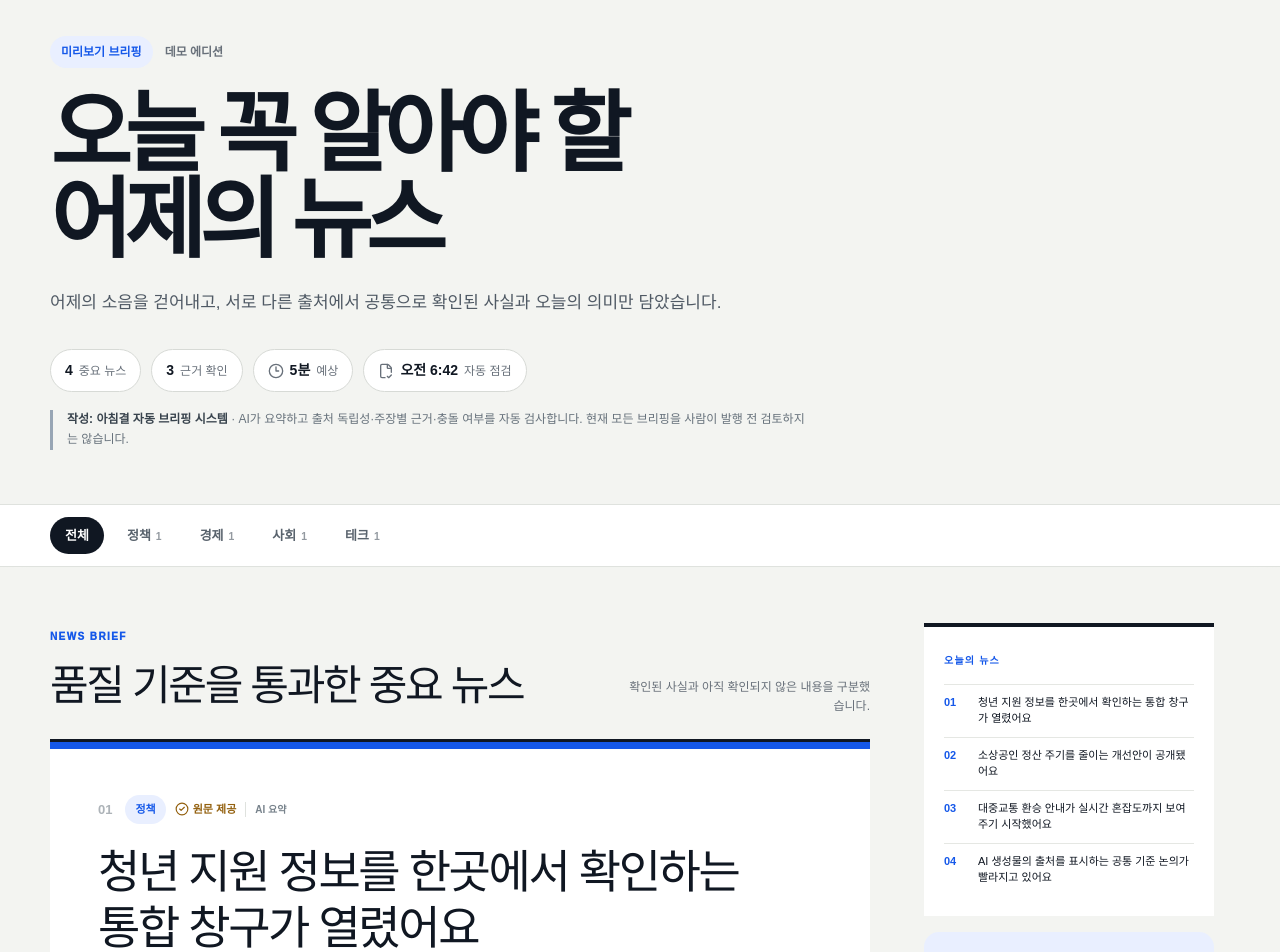
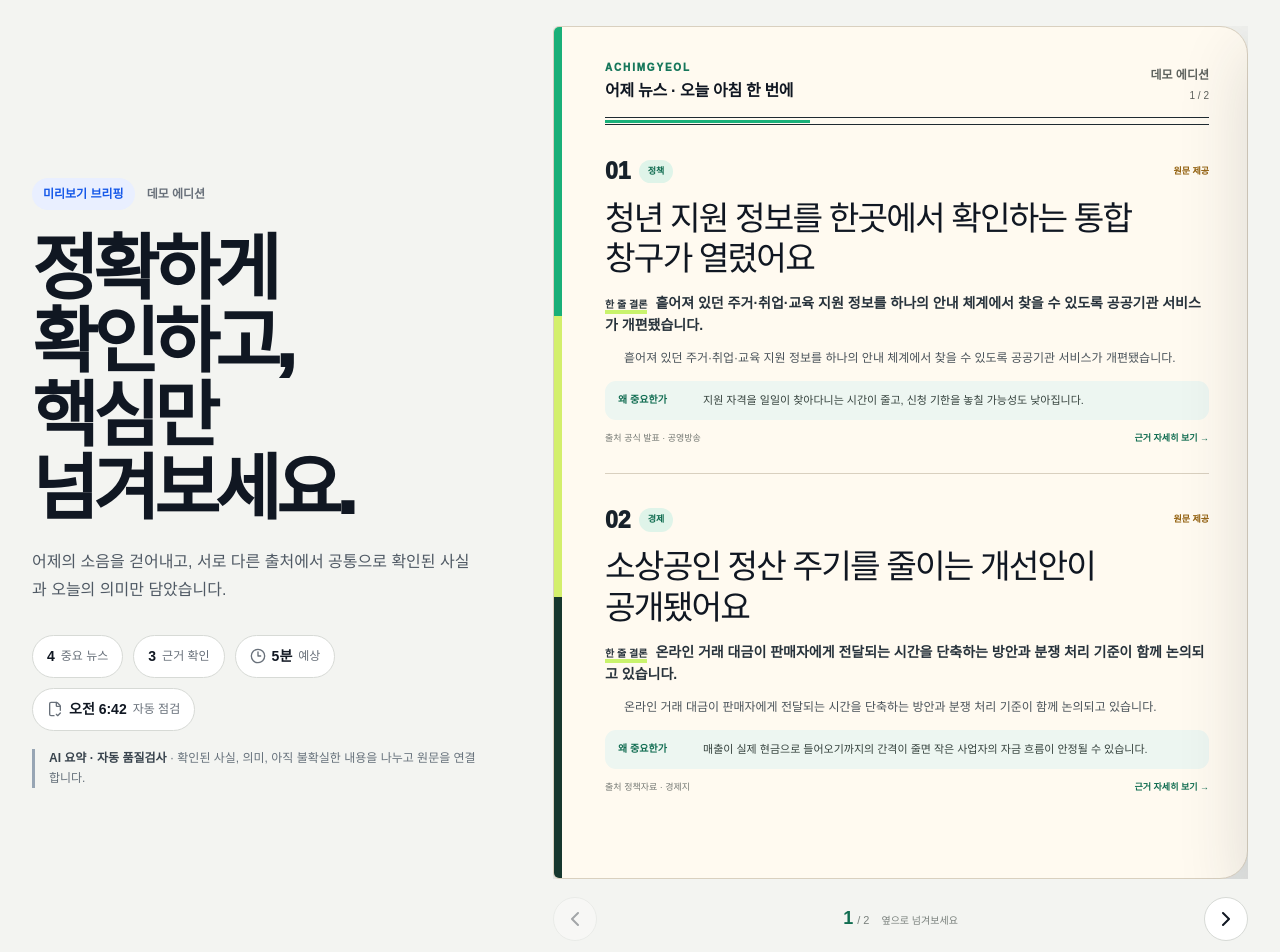
Before and after one commit to boclair98/achim-gyeol, a Next.js app in the folder frontend/: page /briefing in a window 1280 px wide. Shown: the part 100-1052 px from the top of the page. Built offline with nearby package versions, Linux system fonts and the light colour scheme; no server answers.

Commit message:
정확한 스와이프 뉴스 카드 추가

```diff
--- a/frontend/app/globals.css
+++ b/frontend/app/globals.css
@@ -275,6 +275,52 @@ button:disabled { cursor: wait; opacity: .55; }
 /* The push opens a news reader, not a scaled-down social card deck. */
 .news-reader-shell { min-height: 100vh; background: #f3f4f1; color: var(--ink); }
 .news-reader-topbar { position: sticky; top: 0; z-index: 30; display: flex; align-items: center; justify-content: space-between; gap: 20px; min-height: 68px; border-bottom: 1px solid #dfe2de; background: rgba(255,255,255,.94); padding: 0 max(22px, calc((100vw - 1180px) / 2)); backdrop-filter: blur(14px); }
+.brief-sheet-section { display: grid; grid-template-columns: minmax(280px, .78fr) minmax(520px, 1.22fr); gap: clamp(36px, 6vw, 88px); max-width: 1280px; margin: 0 auto; padding: 58px 32px 72px; }
+.brief-sheet-intro { align-self: center; }
+.brief-sheet-intro h1 { margin: 23px 0 0; font-size: clamp(47px, 5.6vw, 74px); line-height: 1.02; letter-spacing: -.07em; font-weight: 950; word-break: keep-all; }
+.brief-sheet-intro > p { margin: 22px 0 0; color: #4f5964; font-size: 16px; line-height: 1.78; }
+.brief-sheet-deck { min-width: 0; }
+.brief-sheet-track { display: grid; grid-auto-flow: column; grid-auto-columns: 100%; overflow-x: auto; scroll-behavior: smooth; scroll-snap-type: x mandatory; scrollbar-width: none; }
+.brief-sheet-track::-webkit-scrollbar { display: none; }
+.brief-sheet { position: relative; box-sizing: border-box; width: 100%; min-height: 790px; overflow: hidden; scroll-snap-align: start; border: 1px solid #d9d0bf; border-radius: 6px 28px 28px 6px; background: #fffaf0; padding: 33px 38px 37px 51px; box-shadow: 0 28px 70px rgba(36,43,57,.16); }
+.brief-sheet::before { content: ""; position: absolute; inset: 0 auto 0 0; width: 8px; background: linear-gradient(#19af78 0 34%, #d3ef6c 34% 67%, #16372e 67%); }
+.brief-sheet > header { display: flex; align-items: end; justify-content: space-between; gap: 20px; }
+.brief-sheet > header > div { display: grid; gap: 4px; }
+.brief-sheet > header > div:last-child { justify-items: end; color: #5e625d; }
+.brief-sheet > header span { color: #17775b; font-size: 10px; font-weight: 950; letter-spacing: .18em; }
+.brief-sheet > header strong { font-size: 16px; letter-spacing: -.02em; }
+.brief-sheet > header b { font-size: 12px; }
+.brief-sheet > header small { font-size: 10px; }
+.brief-sheet-rule { position: relative; height: 8px; margin-top: 14px; border-block: 1px solid #1f2a31; }
+.brief-sheet-rule i { display: block; width: 34%; height: 3px; margin-top: 2px; background: #1ab17a; }
+.brief-sheet-stories { display: grid; }
+.brief-sheet-story { padding: 29px 0 27px; }
+.brief-sheet-story + .brief-sheet-story { border-top: 1px solid #d9d0bf; }
+.brief-sheet-meta { display: flex; align-items: center; gap: 8px; }
+.brief-sheet-meta > b { color: #17212a; font-size: 23px; font-weight: 950; }
+.brief-sheet-meta > span { border-radius: 999px; background: #dff4e9; padding: 5px 9px; color: #116d51; font-size: 9px; font-weight: 900; }
+.brief-sheet-meta > em { margin-left: auto; font-size: 9px; font-style: normal; font-weight: 850; }
+.brief-sheet-meta > em.confirmed { color: #147a56; }
+.brief-sheet-meta > em.checking { color: #93600e; }
+.brief-sheet-story h2 { margin: 10px 0 0; font-size: clamp(24px, 2.6vw, 34px); line-height: 1.22; letter-spacing: -.055em; word-break: keep-all; }
+.brief-sheet-story h2 a { color: inherit; text-decoration: none; }
+.brief-sheet-conclusion { margin: 12px 0 0; color: #27323b; font-size: 14px; line-height: 1.62; font-weight: 740; }
+.brief-sheet-conclusion strong { margin-right: 8px; border-bottom: 4px solid #c9f36d; font-size: 10px; font-weight: 950; }
+.brief-sheet-story ul { display: grid; gap: 5px; margin: 12px 0 0; padding-left: 19px; color: #4a535a; font-size: 12px; line-height: 1.58; }
+.brief-sheet-story li::marker { color: #18a872; }
+.brief-sheet-matter { display: grid; grid-template-columns: 75px 1fr; gap: 10px; margin-top: 13px; border-radius: 11px; background: #edf6f1; padding: 11px 13px; }
+.brief-sheet-matter strong { color: #126d52; font-size: 10px; }
+.brief-sheet-matter p { margin: 0; color: #35423d; font-size: 11px; line-height: 1.58; }
+.brief-sheet-story footer { display: flex; align-items: center; justify-content: space-between; gap: 16px; margin-top: 12px; color: #767a75; font-size: 9px; }
+.brief-sheet-story footer span { overflow: hidden; text-overflow: ellipsis; white-space: nowrap; }
+.brief-sheet-story footer a { flex: 0 0 auto; color: #116d51; font-weight: 900; text-decoration: none; }
+.brief-sheet-controls { display: grid; grid-template-columns: 44px 1fr 44px; align-items: center; gap: 12px; margin-top: 18px; }
+.brief-sheet-controls button { display: grid; width: 44px; height: 44px; place-items: center; border: 1px solid #d7dad6; border-radius: 50%; background: white; color: var(--ink); cursor: pointer; }
+.brief-sheet-controls button:disabled { cursor: default; opacity: .35; }
+.brief-sheet-controls > div { display: flex; align-items: baseline; justify-content: center; gap: 4px; }
+.brief-sheet-controls strong { color: #116d51; font-size: 18px; }
+.brief-sheet-controls span { color: #7a817d; font-size: 11px; }
+.brief-sheet-controls small { margin-left: 8px; color: #7a817d; font-size: 10px; }
 .news-reader-hero { max-width: 1180px; margin: 0 auto; padding: 68px 0 54px; }
 .reader-date { display: flex; align-items: center; gap: 12px; color: var(--blue); font-size: 12px; font-weight: 900; }
 .reader-date span { border-radius: 999px; background: #e9efff; padding: 7px 11px; }
@@ -359,6 +405,25 @@ button:disabled { cursor: wait; opacity: .55; }
 
 @media (max-width: 850px) {
   .news-reader-topbar { min-height: 61px; padding: 0 17px; }
+  .brief-sheet-section { display: block; padding: 31px 0 43px; }
+  .brief-sheet-intro { padding: 0 20px; }
+  .brief-sheet-intro h1 { margin-top: 17px; font-size: clamp(39px, 11.5vw, 54px); }
+  .brief-sheet-intro > p { margin-top: 17px; font-size: 14px; line-height: 1.7; }
+  .brief-sheet-deck { margin-top: 30px; }
+  .brief-sheet-track { scroll-padding-inline: 14px; padding: 0 14px 22px; }
+  .brief-sheet-track::after { content: ""; width: 1px; }
+  .brief-sheet { width: calc(100% - 4px); min-height: 0; margin-right: 13px; border-radius: 5px 23px 23px 5px; padding: 25px 21px 27px 30px; box-shadow: 0 17px 36px rgba(36,43,57,.14); }
+  .brief-sheet > header strong { font-size: 13px; }
+  .brief-sheet > header b { font-size: 10px; }
+  .brief-sheet-story { padding: 24px 0 22px; }
+  .brief-sheet-meta > b { font-size: 20px; }
+  .brief-sheet-story h2 { font-size: 25px; line-height: 1.26; }
+  .brief-sheet-conclusion { font-size: 14px; }
+  .brief-sheet-story ul { font-size: 12px; }
+  .brief-sheet-matter { grid-template-columns: 1fr; gap: 5px; }
+  .brief-sheet-story footer { align-items: flex-end; }
+  .brief-sheet-story footer span { max-width: 65%; white-space: normal; line-height: 1.45; }
+  .brief-sheet-controls { padding: 0 20px; }
   .news-reader-hero { padding: 38px 20px 34px; }
   .news-reader-hero h1 { margin-top: 18px; font-size: clamp(45px, 13vw, 62px); }
   .news-reader-hero > p { margin-top: 19px; font-size: 15px; line-height: 1.75; }
--- a/frontend/components/BriefingDelivery.tsx
+++ b/frontend/components/BriefingDelivery.tsx
@@ -1,8 +1,8 @@
 "use client";
 
-import { useEffect, useMemo, useState } from "react";
+import { useEffect, useMemo, useRef, useState } from "react";
 import Link from "next/link";
-import { AlertTriangle, BellRing, BookOpen, CheckCircle2, Clock3, ExternalLink, FileCheck2, Flag, Settings2 } from "lucide-react";
+import { AlertTriangle, BellRing, BookOpen, CheckCircle2, ChevronLeft, ChevronRight, Clock3, ExternalLink, FileCheck2, Flag, Settings2 } from "lucide-react";
 import { briefingCategoryOrder, demoBriefing, type Briefing, type Story } from "@/lib/briefing";
 import { deviceHeaders } from "@/lib/device";
 import { defaultBrand, type BriefingBrand } from "@/lib/product";
@@ -45,18 +45,7 @@ export function BriefingDelivery() {
       <Link href="/#delivery-deck" className="delivered-settings"><Settings2 size={16} /> 알림 설정</Link>
     </header>
 
-    <section className="news-reader-hero">
-      <div className="reader-date"><span>{briefing.productionReady ? "오늘의 실제 브리핑" : "미리보기 브리핑"}</span><strong>{briefing.dateLabel}</strong></div>
-      <h1>오늘 꼭 알아야 할<br />어제의 뉴스</h1>
-      <p>{loading ? "정확한 뉴스 브리핑을 불러오고 있습니다." : briefing.lead}</p>
-      <div className="reader-stats">
-        <span><strong>{briefing.stories.length}</strong> 중요 뉴스</span>
-        <span><strong>{briefing.verifiedCount}</strong> 근거 확인</span>
-        <span><Clock3 size={16} /><strong>{briefing.readMinutes}분</strong> 예상</span>
-        <span><FileCheck2 size={16} /><strong>{briefing.lastVerifiedAt}</strong> 자동 점검</span>
-      </div>
-      <p className="reader-disclosure"><strong>작성: 아침결 자동 브리핑 시스템</strong> · AI가 요약하고 출처 독립성·주장별 근거·충돌 여부를 자동 검사합니다. 현재 모든 브리핑을 사람이 발행 전 검토하지는 않습니다.</p>
-    </section>
+    <DailyBriefingSheets briefing={briefing} loading={loading} />
 
     <nav className="news-category-nav" aria-label="뉴스 분야">
       <div>{categories.map((item) => <button key={item} className={category === item ? "active" : ""} onClick={() => setCategory(item)}>{item}{item !== "전체" && <small>{briefing.stories.filter((story) => story.category === item).length}</small>}</button>)}</div>
@@ -79,6 +68,74 @@ export function BriefingDelivery() {
       </aside>
     </div>
   </main>;
+}
+
+function DailyBriefingSheets({ briefing, loading }: { briefing: Briefing; loading: boolean }) {
+  const [page, setPage] = useState(0);
+  const trackRef = useRef<HTMLDivElement>(null);
+  const pages = useMemo(() => {
+    const result: Story[][] = [];
+    for (let index = 0; index < briefing.stories.length; index += 2) result.push(briefing.stories.slice(index, index + 2));
+    return result;
+  }, [briefing.stories]);
+
+  const moveTo = (nextPage: number) => {
+    const safePage = Math.max(0, Math.min(pages.length - 1, nextPage));
+    const track = trackRef.current;
+    if (!track) return;
+    track.scrollTo({ left: track.clientWidth * safePage, behavior: "smooth" });
+    setPage(safePage);
+  };
+
+  return <section className="brief-sheet-section" aria-label="오늘의 아침결 카드 브리핑">
+    <div className="brief-sheet-intro">
+      <div className="reader-date"><span>{briefing.productionReady ? "오늘의 실제 브리핑" : "미리보기 브리핑"}</span><strong>{briefing.dateLabel}</strong></div>
+      <h1>정확하게 확인하고,<br />핵심만 넘겨보세요.</h1>
+      <p>{loading ? "정확한 뉴스 브리핑을 불러오고 있습니다." : briefing.lead}</p>
+      <div className="reader-stats">
+        <span><strong>{briefing.stories.length}</strong> 중요 뉴스</span>
+        <span><strong>{briefing.verifiedCount}</strong> 근거 확인</span>
+        <span><Clock3 size={16} /><strong>{briefing.readMinutes}분</strong> 예상</span>
+        <span><FileCheck2 size={16} /><strong>{briefing.lastVerifiedAt}</strong> 자동 점검</span>
+      </div>
+      <p className="reader-disclosure"><strong>AI 요약 · 자동 품질검사</strong> · 확인된 사실, 의미, 아직 불확실한 내용을 나누고 원문을 연결합니다.</p>
+    </div>
+
+    <div className="brief-sheet-deck">
+      <div className="brief-sheet-track" ref={trackRef} onScroll={(event) => {
+        const track = event.currentTarget;
+        if (track.clientWidth) setPage(Math.round(track.scrollLeft / track.clientWidth));
+      }}>
+        {pages.map((stories, pageIndex) => <article className="brief-sheet" key={`sheet-${pageIndex}`}>
+          <header>
+            <div><span>ACHIMGYEOL</span><strong>어제 뉴스 · 오늘 아침 한 번에</strong></div>
+            <div><b>{briefing.dateLabel}</b><small>{pageIndex + 1} / {pages.length}</small></div>
+          </header>
+          <div className="brief-sheet-rule"><i /></div>
+          <div className="brief-sheet-stories">
+            {stories.map((story) => {
+              const storyIndex = briefing.stories.findIndex((item) => item.id === story.id) + 1;
+              const evidenceReady = story.evidenceAvailable && Boolean(story.claims?.length);
+              const facts = evidenceReady ? story.claims!.slice(0, 3).map((claim) => claim.statement) : summaryPoints(story.summary).slice(0, 3);
+              return <section className="brief-sheet-story" key={story.id}>
+                <div className="brief-sheet-meta"><b>{String(storyIndex).padStart(2, "0")}</b><span>{story.category}</span><em className={story.verificationStatus === "VERIFIED" && evidenceReady ? "confirmed" : "checking"}>{evidenceReady ? (story.verificationStatus === "VERIFIED" ? "근거 연결" : "확인 진행 중") : "원문 제공"}</em></div>
+                <h2><a href={`#news-${story.id}`}>{story.title}</a></h2>
+                <p className="brief-sheet-conclusion"><strong>한 줄 결론</strong>{story.oneLineSummary || facts[0] || story.title}</p>
+                <ul>{facts.map((fact, factIndex) => <li key={`${story.id}-fact-${factIndex}`}>{fact}</li>)}</ul>
+                <div className="brief-sheet-matter"><strong>왜 중요한가</strong><p>{story.whyItMatters}</p></div>
+                <footer><span>출처 {story.sources.map((source) => source.publisher).join(" · ")}</span><a href={`#news-${story.id}`}>근거 자세히 보기 →</a></footer>
+              </section>;
+            })}
+          </div>
+        </article>)}
+      </div>
+      <div className="brief-sheet-controls">
+        <button type="button" aria-label="이전 브리핑 카드" onClick={() => moveTo(page - 1)} disabled={page === 0}><ChevronLeft /></button>
+        <div><strong>{page + 1}</strong><span>/ {Math.max(pages.length, 1)}</span><small>옆으로 넘겨보세요</small></div>
+        <button type="button" aria-label="다음 브리핑 카드" onClick={() => moveTo(page + 1)} disabled={page >= pages.length - 1}><ChevronRight /></button>
+      </div>
+    </div>
+  </section>;
 }
 
 function NewsArticle({ story, index, reportingEnabled }: { story: Story; index: number; reportingEnabled: boolean }) {
```
Also changed, not shown: 1 other file (tests, documents, lock files or other folders).
